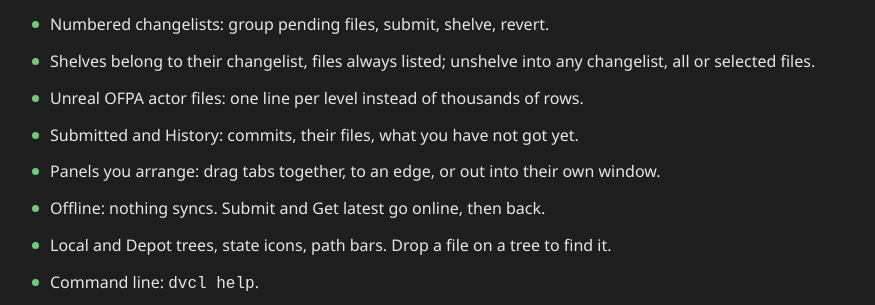
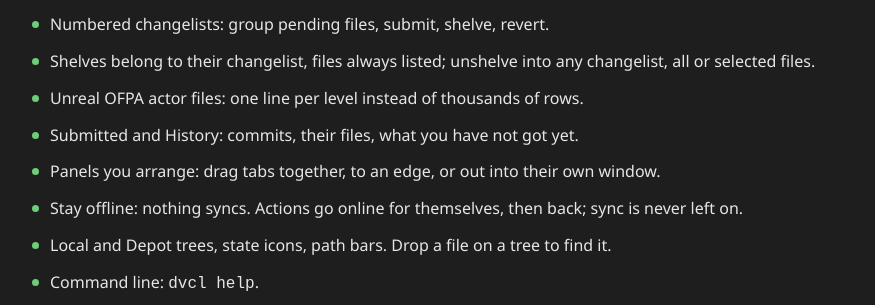
Before and after one commit to mapmodelers/dvcl, a plain HTML site: page docs/index.html in a window 1280 px wide. Shown: the part 678-983 px from the top of the page, without its empty margins (202-1077 px from the left). Drawn offline with Linux system fonts and the light colour scheme.

Commit message:
dvcl 0.24.0: stay offline by default - sync never left on; watcher off the window thread; CLI submit offline and shelf delete

```diff
--- a/docs/index.html
+++ b/docs/index.html
@@ -40,7 +40,7 @@
     <li>Unreal OFPA actor files: one line per level instead of thousands of rows.</li>
     <li>Submitted and History: commits, their files, what you have not got yet.</li>
     <li>Panels you arrange: drag tabs together, to an edge, or out into their own window.</li>
-    <li>Offline: nothing syncs. Submit and Get latest go online, then back.</li>
+    <li>Stay offline: nothing syncs. Actions go online for themselves, then back; sync is never left on.</li>
     <li>Local and Depot trees, state icons, path bars. Drop a file on a tree to find it.</li>
     <li>Command line: <code>dvcl help</code>.</li>
   </ul>
```
Also changed, not shown: docs/screenshot.png, 6 other files.
